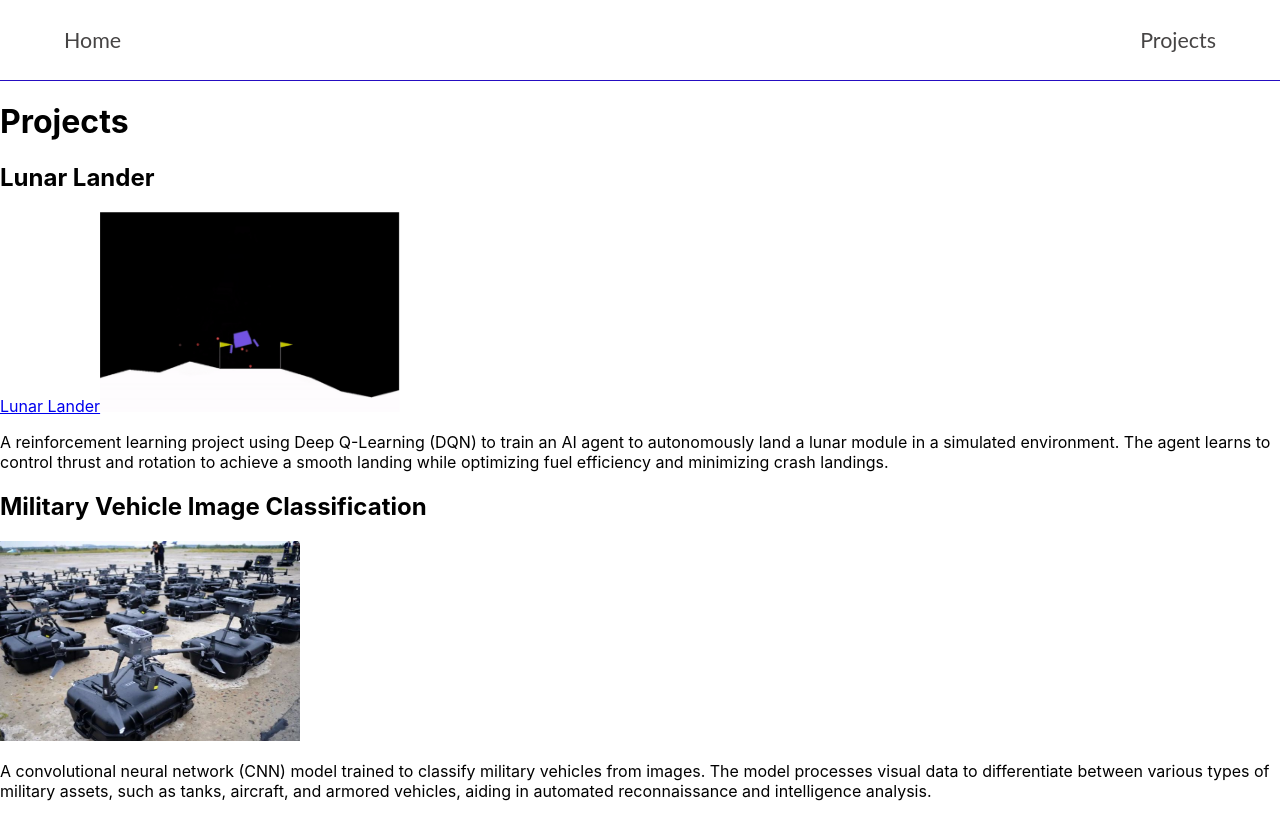
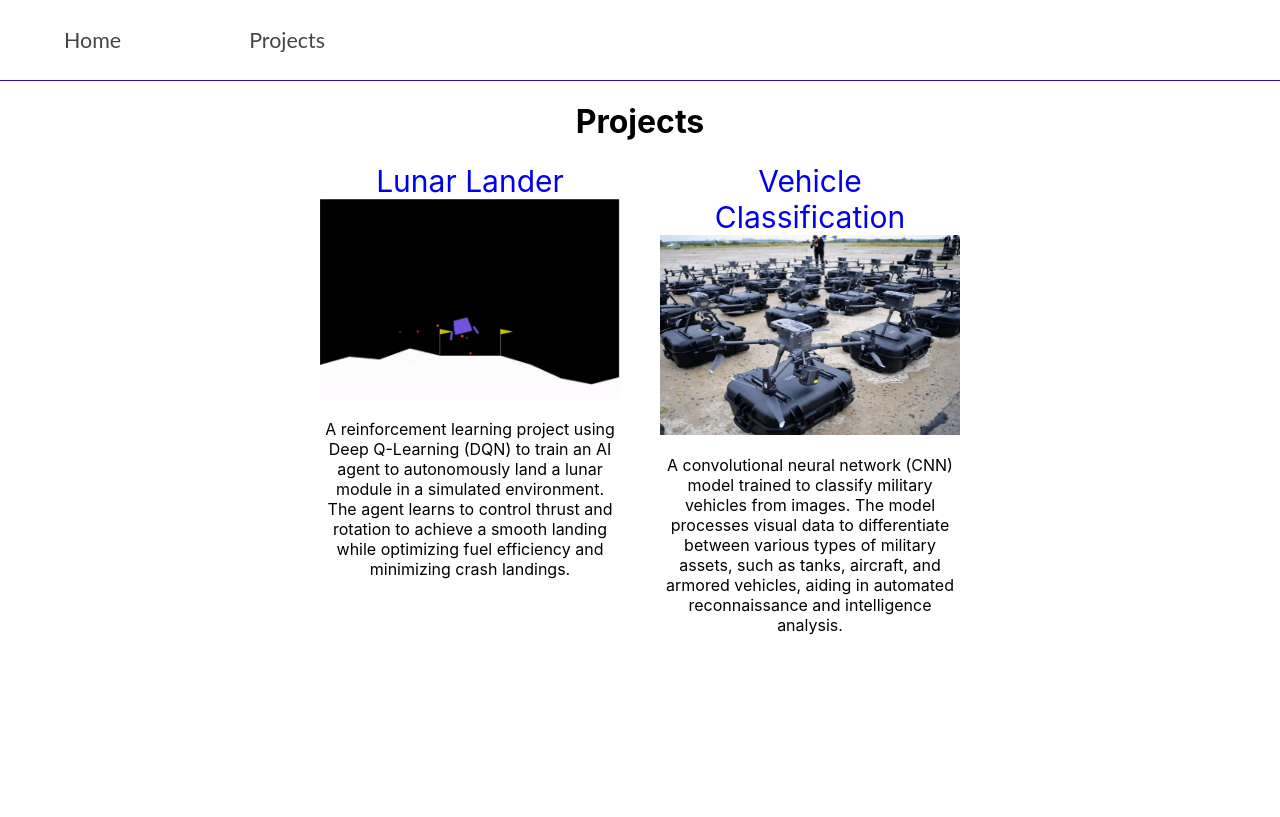
Before and after one commit to liamtbo/portfolio_website, a React (Create React App) app: page /projects in a window 1280 px wide. Built offline with nearby package versions, Linux system fonts and the light colour scheme.

Commit message:
fixed navbar styling, and styles projects page

```diff
--- a/src/App.js
+++ b/src/App.js
@@ -4,8 +4,11 @@ import { NavBar } from './components/NavBar'
 
 function App() {
   return (
+    <div>
+      <div>
+        <NavBar />
+      </div>
       <div className={style.titles}>
-      <NavBar />
         <h1>Welcome to My Portfolio</h1> {/* Move this to the top */}
         <h2>Liam Bouffard</h2>
         <p>Welcome to my portfolio website. I'm Liam, a senior Computer Science student at the <a href="https://www.uoregon.edu/" target="_blank" rel="noopener noreferrer">University of Oregon</a>.</p>
@@ -35,6 +38,7 @@ function App() {
 
         <p>Feel free to explore my portfolio to learn more about my work and how I can contribute to the future of technology!</p>
       </div>
+    </div>
   );
 }
 
--- a/src/css/App.module.css
+++ b/src/css/App.module.css
@@ -1,6 +1,6 @@
 
 .titles {
-  color: #1173f3;
+  color: #636467;
   margin-left: 50px;
   width: 75%;
 }
--- a/src/css/NavBar.module.css
+++ b/src/css/NavBar.module.css
@@ -3,10 +3,9 @@
   font-family: "Lato", sans-serif;
   font-optical-sizing: auto;
   font-weight: 400; /*font boldnress*/
-  font-style: normal;
   background-color: #ffffff; /* color of nav bar */
   display: flex;
-  justify-content: space-between;
+  /* justify-content: space-between; */
   height: 5rem; /* nav bar size */
   white-space: nowrap;
   border-bottom: 1px solid #250dc1;
--- /dev/null
+++ b/src/css/Projects.module.css
@@ -0,0 +1,23 @@
+
+/*everything in under within this div will be centered and diplayed vertically*/
+.pageTitle {
+  display: flex;
+  justify-content: center;
+  flex-direction: column;
+  align-items: center;
+}
+
+.projectNames {
+  font-size: 30px;
+  text-decoration: none;
+}
+
+.projectsContainer {
+  display: flex;
+  gap: 40px;
+}
+
+.projectsCard {
+  width: 300px;
+  text-align: center;
+}
--- a/src/pages/projects.js
+++ b/src/pages/projects.js
@@ -1,23 +1,27 @@
 import React from 'react'
 import { useNavigate, Link } from 'react-router-dom'
 import { NavBar } from '../components/NavBar'
+import styles from '../css/Projects.module.css'
 
 export function Projects() {
   return (
     <div>
       < NavBar />
+      <div className={styles.pageTitle}>
         <h1>Projects</h1>
-      <div>
-        <h2>Lunar Lander</h2>
-        <Link to="lunar-lander">Lunar Lander</Link>
+        <div className={styles.projectsContainer}>
+          <div className={styles.projectsCard}>
+            <Link to="lunar-lander" className={styles.projectNames}>Lunar Lander</Link>
             <img src="lunar-lander.png" alt="lunar landing" style={{ width: '300px', height: '200px' }}/>
             <p>A reinforcement learning project using Deep Q-Learning (DQN) to train an AI agent to autonomously land a lunar module in a simulated environment. The agent learns to control thrust and rotation to achieve a smooth landing while optimizing fuel efficiency and minimizing crash landings.</p>
           </div>
-      <div>
-        <h2>Military Vehicle Image Classification</h2>
+          <div className={styles.projectsCard}>
+            <Link to="military-classifier" className={styles.projectNames}>Vehicle Classification</Link>
             <img src="drones.jpg" alt="drones" style={{ width: '300px', height: '200px' }}/>
             <p>A convolutional neural network (CNN) model trained to classify military vehicles from images. The model processes visual data to differentiate between various types of military assets, such as tanks, aircraft, and armored vehicles, aiding in automated reconnaissance and intelligence analysis.</p>
           </div>
         </div>
+      </div>
+    </div>
   )
 }
```
Lines whose indentation alone changed are shown as unchanged.
